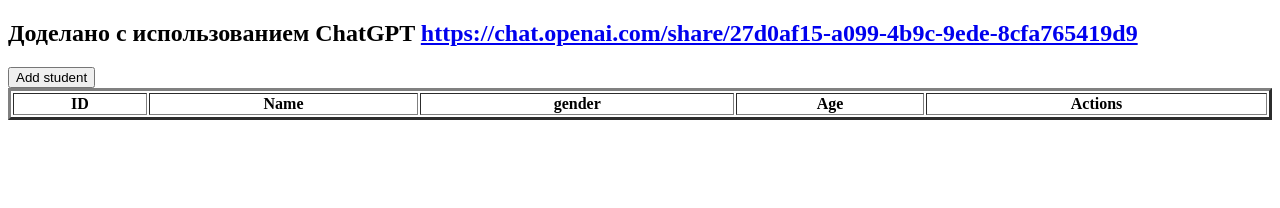
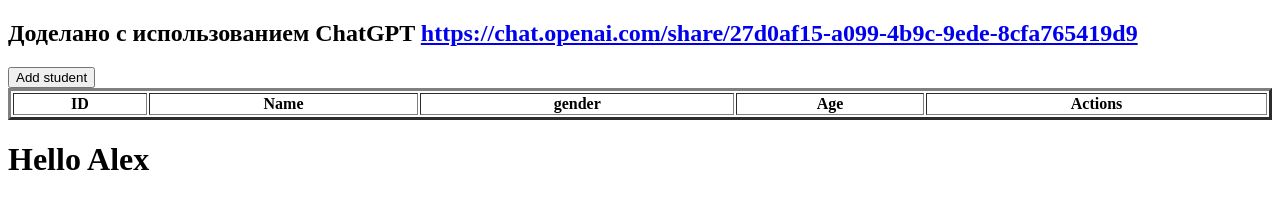
Before and after one commit to ako2223/test1, a plain HTML site: page index.html in a window 1280 px wide. Drawn offline with Linux system fonts and the light colour scheme; no server answers.

Commit message:
alex main

```diff
--- a/index.html
+++ b/index.html
@@ -38,6 +38,12 @@
 
       <tbody></tbody>
     </table>
+
+      <main>
+         <div>
+            <h1>Hello Alex</h1>
+         </div>
+      </main>
     <script src="./script.js"></script>
   </body>
 </html>
```
